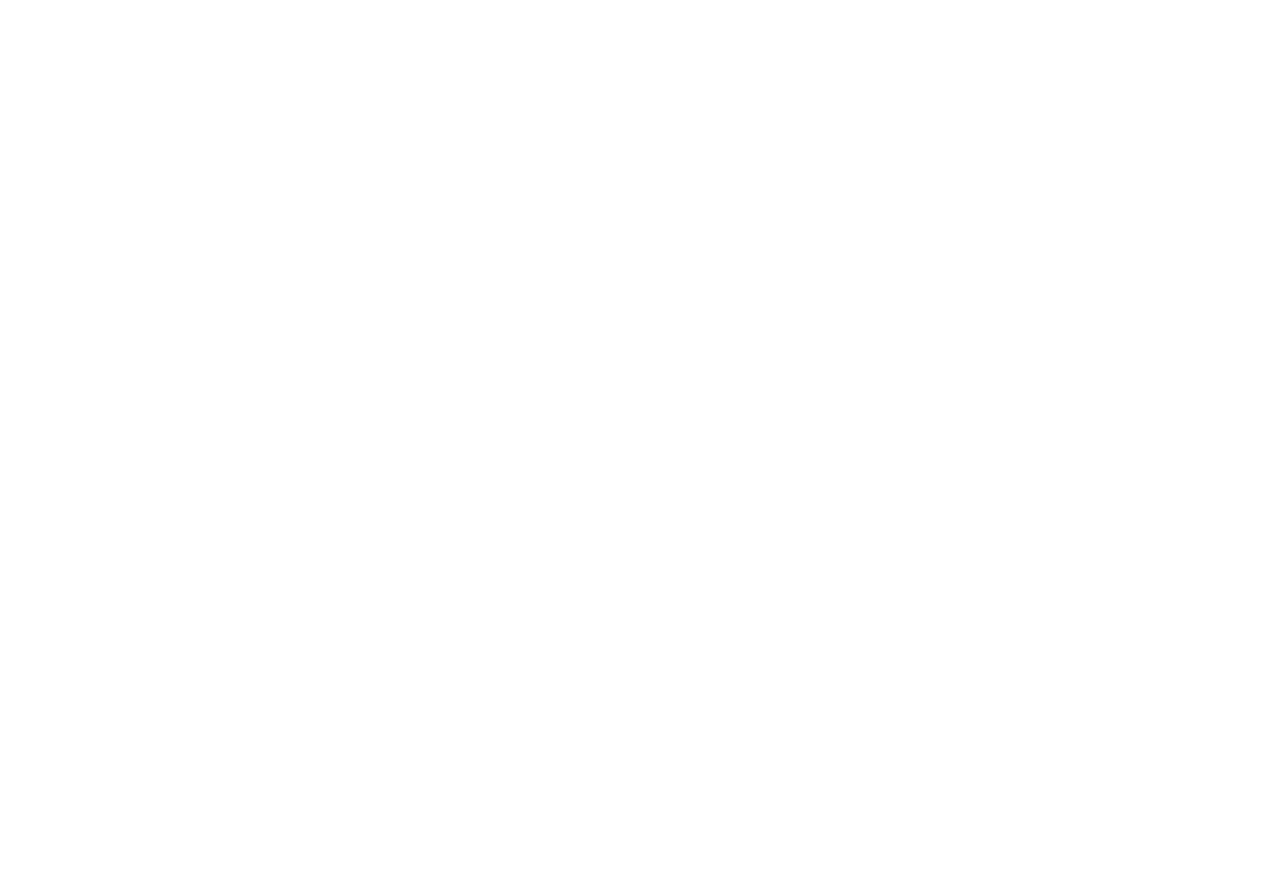
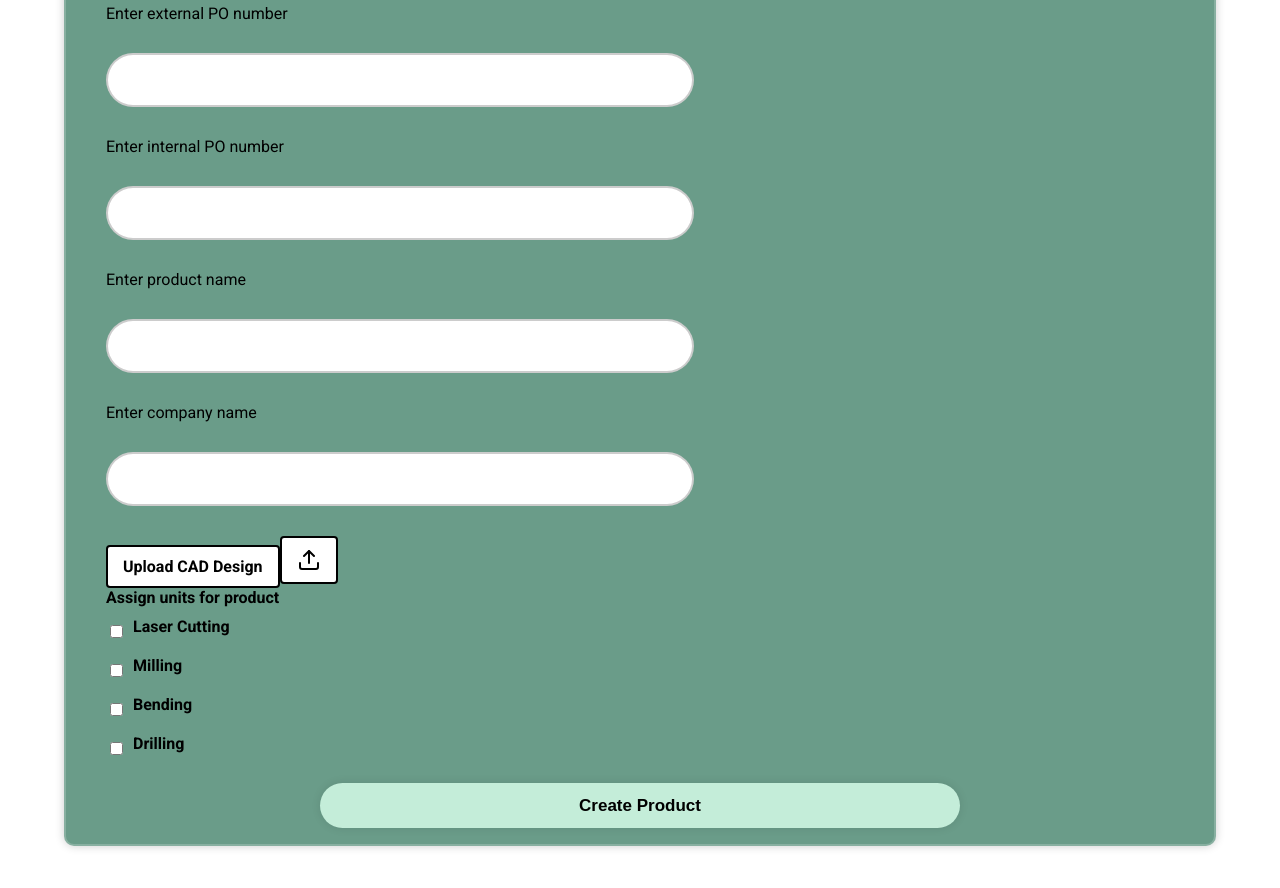
Before and after one commit to Mithun-04/Innovation_Practices, a React (Vite) app in the folder react-app/: page /newprod in a window 1280 px wide. Shown: the part 300-1188 px from the top of the page. Before the commit the page ends 800 px from the top, so only its background shows below. Built offline with nearby package versions, Linux system fonts and the light colour scheme.

Commit message:
third commit

```diff
--- a/react-app/package.json
+++ b/react-app/package.json
@@ -15,6 +15,7 @@
     "@mui/material": "^6.2.1",
     "clsx": "^2.1.1",
     "framer-motion": "^11.15.0",
+    "lucide-react": "^0.474.0",
     "react": "^18.3.1",
     "react-dom": "^18.3.1",
     "react-icons": "^5.4.0",
--- a/react-app/src/Components/NewProd.css
+++ b/react-app/src/Components/NewProd.css
@@ -0,0 +1,131 @@
+
+.container {
+    align-self: center;
+    background-color: #6A9C89;
+    backdrop-filter: blur(20px);
+    box-shadow: 0 0 10px rgba(0, 0, 0, .2);
+    border: 2px solid rgba(255, 255, 255, .2);
+    width: 1200px;
+    height: 900px;
+    padding: 30px 40px;
+    padding-bottom: 50px;
+    border-radius: 10px;
+    margin: 0 auto;
+  }
+  .container h1 {
+    color: #000000;
+    text-align: center;
+    margin-bottom: 20px;
+  }
+  /* Input Box Styling */
+  .container .input-box {
+    background-color: white;
+    border-radius: 40px;
+    padding-left: 50px;
+    margin: 30px 0;
+    height: 50px;
+    width: 50%;
+    display: flex;
+    align-items: center; /* Ensure content is vertically centered */
+    border: 2px solid rgba(0, 0, 0, 0.2); /* Add border to input-box */
+  }
+
+  .input-box input {
+    width: 100%;
+    height: 100%;
+    border: none; /* Remove border from input */
+    background: transparent; /* Make background transparent */
+    border-radius: 40px;
+    outline: none;
+    padding-left: 1rem;
+    padding-right: 3rem;
+    color: #000000;
+    font-size: 17px;
+  }
+
+  .input-box ::placeholder {
+    color: rgb(0, 0, 0);
+  }
+
+  /* Icon styling inside input */
+  .input-box .icon {
+    position: relative;
+    top: 0; /* Adjust icon position */
+    right: 35px;
+    cursor: pointer;
+    color: #000000;
+  }
+
+
+  .wrapper h1 {
+    color: #000000;
+    text-align: center;
+  }
+
+
+  .container button {
+    display: block;
+    width: 60%;
+    height: 45px;
+    font-size: 17px;
+    border-radius: 40px;
+    background-color: #C4EDD9;
+    color: #000000;
+    border: none;
+    box-shadow: 0 0 10px rgba(0, 0, 0, .1);
+    cursor: pointer;
+    font-weight: 700;
+    margin: 0 auto;
+  }
+
+
+  .check-box {
+    margin-bottom: 20px;
+  }
+
+  .check-box label {
+    display: block;
+    font-weight: bold;
+    margin-bottom: 10px;
+  }
+
+  .checkbox-container {
+    display: flex;
+    align-items: center;
+    margin-bottom: 10px;
+  }
+
+  .checkbox-container input[type="checkbox"] {
+    margin-right: 10px;
+  }
+
+  .checkbox-container label {
+    font-size: 16px;
+  }
+
+  .uploading label {
+    display: inline-flex;
+    align-items: center;
+    gap: 8px;
+    padding: 10px 15px;
+    border: 2px solid #000;
+    cursor: pointer;
+    font-weight: bold;
+    background-color: #fff;
+    border-radius: 4px;
+    transition: background-color 0.3s;
+  }
+
+  .uploading label:hover {
+    background-color: #f3f3f3;
+  }
+
+  .uploading input[type="file"] {
+    display: none;
+  }
+
+  .uploading p {
+    margin-top: 10px;
+    font-size: 14px;
+    color: #333;
+  }
--- a/react-app/src/Components/NewProd.jsx
+++ b/react-app/src/Components/NewProd.jsx
@@ -1,9 +1,83 @@
+import { useState } from "react";
+import { Upload } from "lucide-react";
+import "./NewProd.css";
+
+
+const LIST_DATA = [{ id: 1, name: "Laser Cutting" }, { id: 2, name: "Milling"}, {id: 3, name: "Bending"}, {id: 4, name: "Drilling"}];
+
+const handleSelect = (event) => {
+
+}
 
 
 function NewProd() {
+  const [fileName, setFileName] = useState("");
+
+  const handleFileChange = (event) => {
+    const file = event.target.files?.[0];
+    if (file) {
+      setFileName(file.name);
+    }
+  };
+
   return (
-    <div>
-      <h1>New Product</h1>
+    <div className="container">
+      <h1>ENTER PRODUCT DETAILS</h1>
+      <form>
+      <label>Enter external PO number</label>
+        <div className="input-box">
+
+          <input type="text" />
+        </div>
+        <label>Enter internal PO number</label>
+        <div className="input-box">
+
+          <input type="text" />
+        </div>
+        <label>Enter product name</label>
+        <div className="input-box">
+
+          <input type="text" />
+        </div>
+        <label>Enter company name</label>
+        <div className="input-box">
+          <input type="text" />
+        </div>
+        <div className="uploading">
+          <label>Upload CAD Design</label>
+          <input
+            type="file"
+            onChange={handleFileChange}
+            style={{ display: "none" }}
+            id="fileInput"
+          />
+          <label htmlFor="fileInput" className="upload-button">
+            <Upload />
+          </label>
+          {fileName && <p>Selected file: {fileName}</p>}
+        </div>
+        <div className="check-box">
+          <label>Assign units for product</label>
+          {LIST_DATA.map((item) => {
+            return (
+              <div key={item.id} className="checkbox-container">
+                <input
+                  type="checkbox"
+                  id={item.id}
+                  name={item.name}
+                  value={item.name}
+                  onChange={handleSelect}
+                />
+                <label htmlFor={item.id}>{item.name}</label>
+                </div>
+            );
+          })}
+        </div>
+
+        <button>
+            Create Product
+        </button>
+      </form>
     </div>
   );
 }
```
Also changed, not shown: 1 other file (tests, documents, lock files or other folders).
